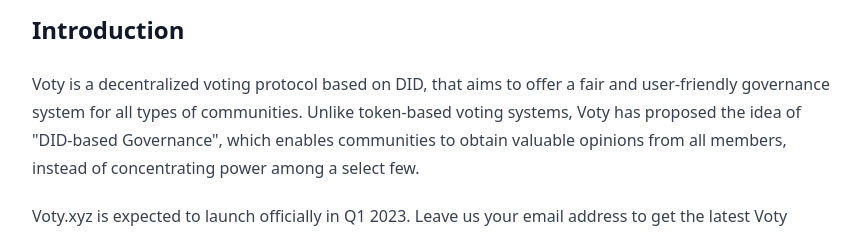
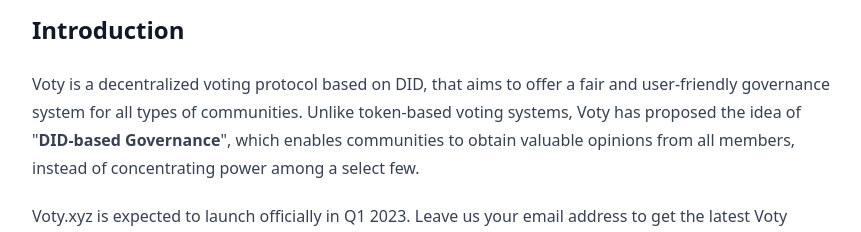
Before and after one commit to VotyXYZ/voty-intro, a plain HTML site: page index.html in a window 1280 px wide. Shown: the part 138-370 px from the top of the page, without its empty margins (208-1069 px from the left). Drawn offline with Linux system fonts and the light colour scheme.

Commit message:
Update index.html

```diff
--- a/index.html
+++ b/index.html
@@ -33,9 +33,9 @@
         Voty is a decentralized voting protocol based on DID, that aims to offer
         a fair and user-friendly governance system for all types of communities.
         Unlike token-based voting systems, Voty has proposed the idea of
-        "DID-based Governance", which enables communities to obtain valuable
-        opinions from all members, instead of concentrating power among a select
-        few.
+        <nobr>"<b>DID-based Governance</b>"</nobr>, which enables communities to
+        obtain valuable opinions from all members, instead of concentrating
+        power among a select few.
       </p>
       <p>
         Voty.xyz is expected to launch officially in Q1 2023. Leave us your
```
